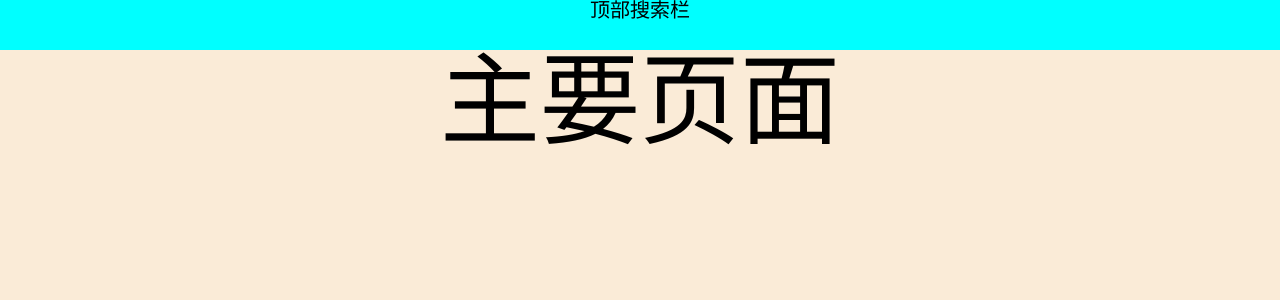
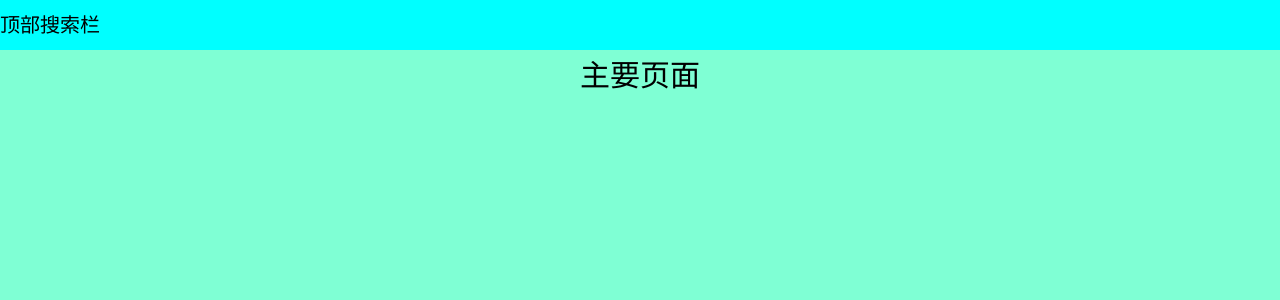
Before and after one commit to YuChenLiao/frontend-posttest, a React (Create React App) app: page / in a window 1280 px wide. Shown: the top 300 px of the page. Built offline with nearby package versions, Linux system fonts and the light colour scheme.

Commit message:
实现顶部导航栏固定

```diff
--- a/src/App.css
+++ b/src/App.css
@@ -1,5 +1,5 @@
 .App {
   text-align: center;
   background-color: antiquewhite;
-  min-height: 100%;
+  height: 100%;
 }
--- a/src/components/header.css
+++ b/src/components/header.css
@@ -1,5 +1,14 @@
 .tab {
   height: .5rem;
+  width: 100%;
+  text-align: center;
   background-color: aqua;
   font-size: .2rem;
+  position: fixed;
+  box-sizing: border-box;
+  display: flex;
+  justify-content: space-between;
+  align-items: center;
+  transition: 0.5s;
+  z-index: 1000;
 }
--- /dev/null
+++ b/src/components/mainPage.css
@@ -0,0 +1,11 @@
+.mainContent {
+  width: 100%;
+  min-height: 100%;
+  height: 100%;
+  background-color: aquamarine;
+  box-sizing: border-box;
+  padding-left: 10%;
+  padding-right: 10%;
+  padding-top: .6rem;
+  font-size: .3rem;
+}
--- a/src/components/mainPage.js
+++ b/src/components/mainPage.js
@@ -1,8 +1,9 @@
 import React, {} from "react";
+import './mainPage.css'
 
 const MainPage = () => {
   return (
-    <div>主要页面</div>
+    <div className="mainContent">主要页面</div>
   );
 }
 
```
